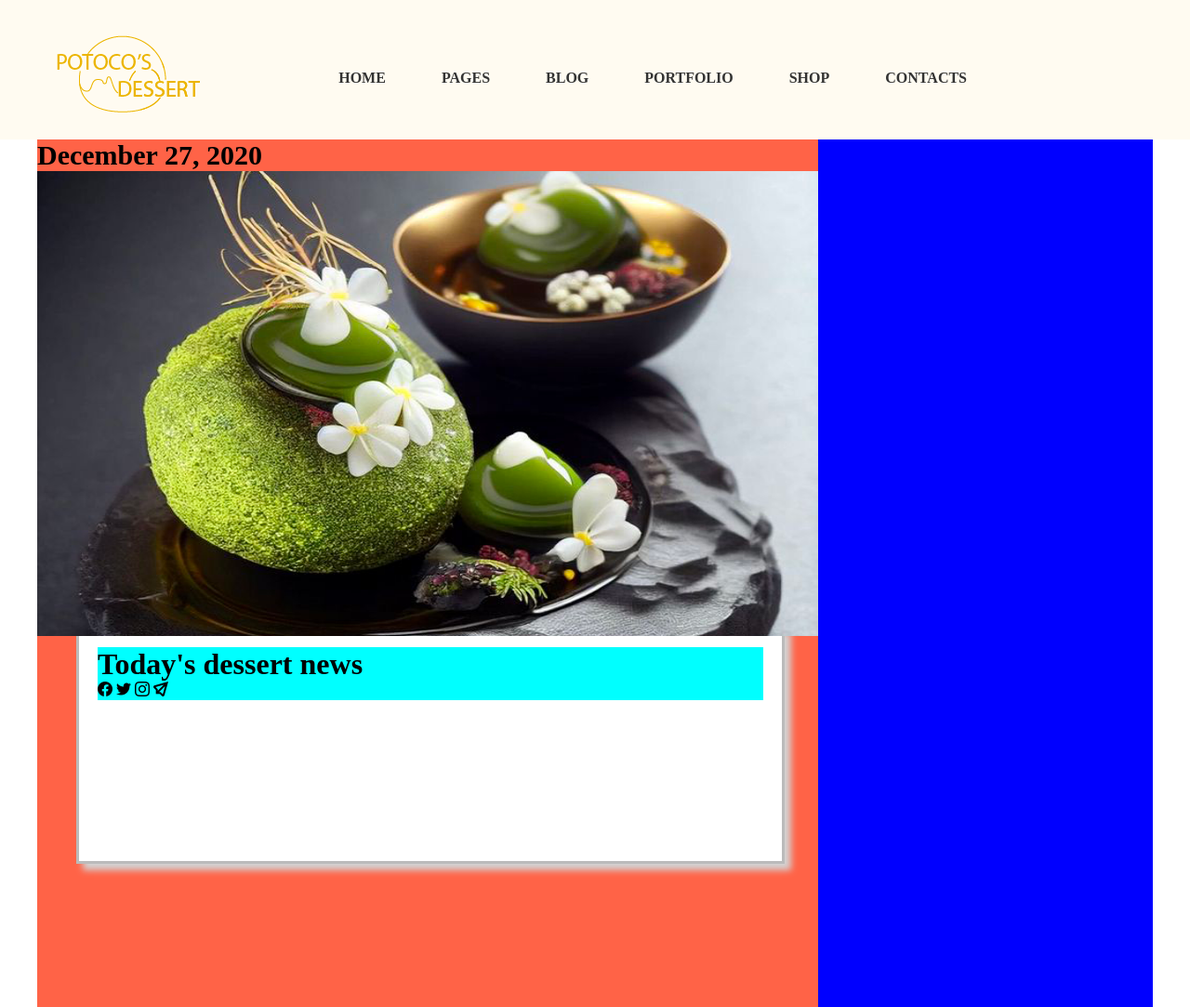
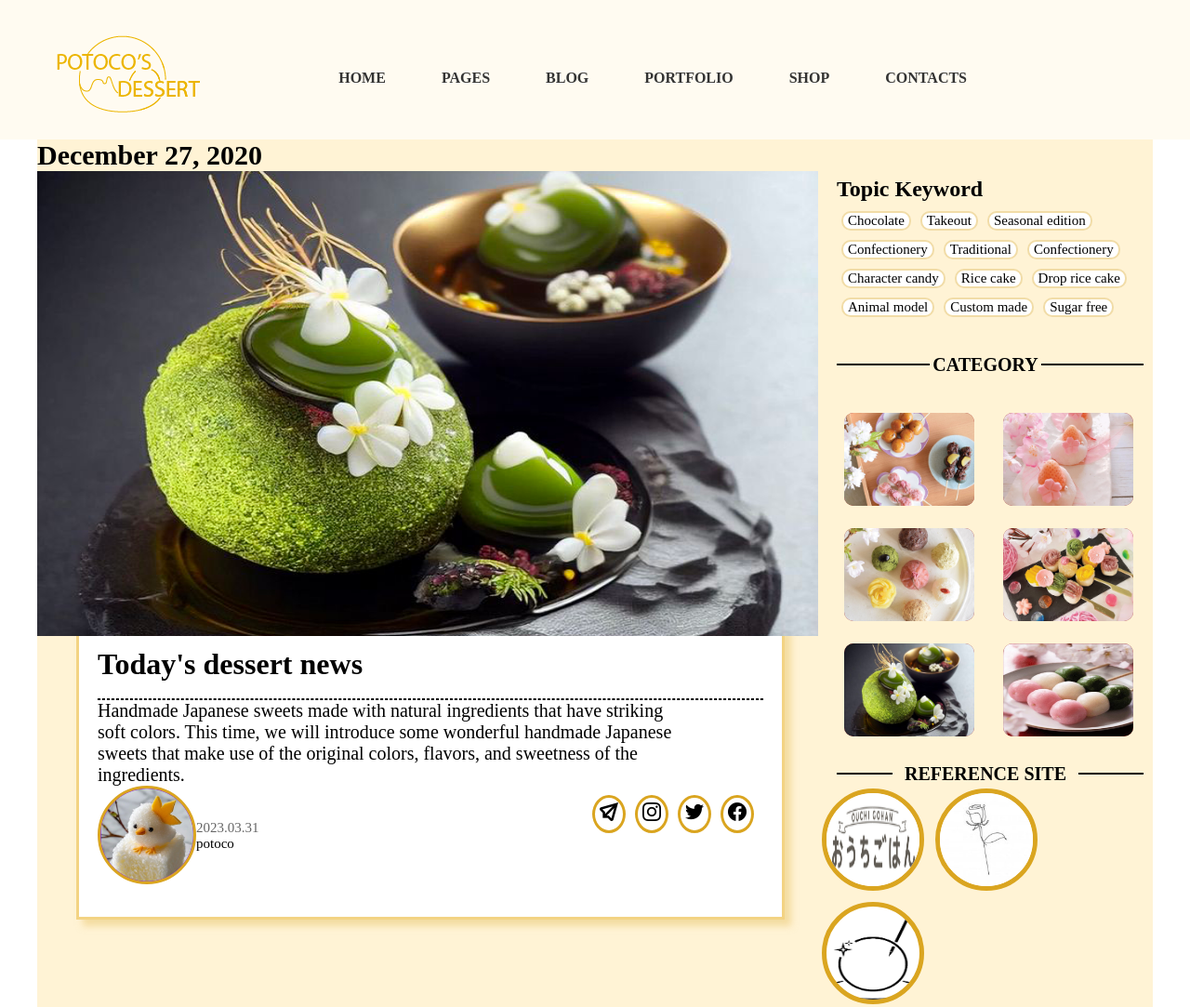
Before and after one commit to Potoco97/potoco_project1, a plain HTML site: page sub.html in a window 1280 px wide. Shown: the top 1083 px of the page at 93% size. Drawn offline with nearby package versions, Linux system fonts and the light colour scheme.

Commit message:
2025-04-01

```diff
--- a/css/common.css
+++ b/css/common.css
@@ -7,11 +7,12 @@ a{text-decoration: none; color: #333;}
 .container{width: 1200px; height: 100%; margin: 0 auto; }
 
 /* 헤더 */
-header{width: 1200px; height: 150px; margin: 0 auto; }
-#logo{float: left; margin: 37.5px 20px 0; block-size: 130px 69px ; /*background-color: aqua;*/}
-nav{float: right; margin: 75px 170px 0 0; /*background-color: aqua;*/}
+header{width: 1200px; height: 150px; margin: 0 auto;}
+#logo{float: left; margin: 37.5px 20px 0; block-size: 130px 69px ;}
+nav{float: right; margin: 75px 170px 0 0; }
 nav li{float:left; padding: 0px 30px;}
-nav li a{font-weight: bold; word-spacing:10px}
+nav li a{font-weight: bold; word-spacing:10px;}
+nav li:hover{font-size: 20px;transition: 0.5s; cursor: pointer;}
 
 
 
@@ -19,8 +20,8 @@ nav li a{font-weight: bold; word-spacing:10px}
 #container{width: 100%; height: 350px;clear: both; background-color: #444; text-align: center;}
 .co1 img {width: 100px; height: auto; }
 .co1 p {font-size: 30px; color: #fff;}
-.co1 p i{font-size: 20px; border-style: solid; border-radius:50%; border-color: goldenrod; padding: 10px;}
-.co1 p i:hover {background-color: goldenrod; }
+.co1 p i{font-size: 20px; border-style: solid; border-radius:50%; border-color: goldenrod; padding: 10px; cursor: pointer; }
+.co1 p i:hover {background-color: goldenrod;  }
 
 .co2 img {width: 60px; height: auto; color: goldenrod;}
 .co2 p {font-size: 17px; text-align: left; margin: -150px; color: #fff;}
--- a/css/maiin.css
+++ b/css/maiin.css
@@ -15,7 +15,7 @@
 .snet img{width: 143px; position: absolute; top: 5%; left: 45%;}
 .snet p {text-align:center; font-size: 10px; border: 1px solid goldenrod; width: 120px; margin: 0 auto; padding: 10px;}
 .snet button{text-align:center; padding: 10px; width: 120px; border: 1px solid transparent; background-color: #fffbf1; transition: 0.5s}
-.snet button:hover{border: 1px solid goldenrod; background-color: goldenrod; color: #fff; }
+.snet button:hover{border: 1px solid goldenrod; background-color: goldenrod; color: #fff; cursor: pointer;}
 .snet h3 {text-align:center; font-size: 92px; font-family: 'Times New Roman', Times, serif ; margin-top: 19%; mix-blend-mode: soft-light;}
 
 /* 스토리 */
@@ -58,7 +58,7 @@
 .sp p{font-size: 23px; color: goldenrod;}
 .sp h3{font-size: 48px; letter-spacing: 0.2em; color: #fff; font-weight: 500;}
 .sp button:hover{border: 10px solid goldenrod; background-color: goldenrod; color: #fff; }
-.sp button {border: 10px solid rgb(92, 49, 0); background-color: rgb(92, 49, 0);padding: 10px; color: #fff; transition: 0.5s;}
+.sp button {border: 10px solid rgb(92, 49, 0); background-color: rgb(92, 49, 0);padding: 10px; color: #fff; transition: 0.5s; cursor: pointer;}
 
 /* 카테고리 */
 #category{width: 100%; height: 990px; /*background-color: crimson;*/}
@@ -93,7 +93,7 @@ video { position: absolute; top: 50%; left: 50%; width: 100%; height: 100%; obje
 .post {clear: left; padding-top: 50px;}
 .snet p, .post p {text-align:center; font-size: 10px; border: 1px solid goldenrod; width: 120px; margin: 0 auto; padding: 10px;}
 .snet button, .post button{text-align:center; padding: 10px; width: 120px; border: 1px solid transparent; background-color: #fff; transition: 0.5s}
-.snet button:hover, .post button:hover{border: 1px solid goldenrod; background-color: goldenrod; color: #fff; }
+.snet button:hover, .post button:hover{border: 1px solid goldenrod; background-color: goldenrod; color: #fff; cursor: pointer;}
 
 #bg{width: 100%; height: 300px; background: url(../img/endimg.png) 50% 110%/contain repeat-x;
     }
--- a/css/sub.css
+++ b/css/sub.css
@@ -1,12 +1,37 @@
 @charset "utf-8";
 
 #top{width: 100%; height: 150px;  background-color: #fffbf1;}
-.content{width: 70%;height: 1000px; float: left; background-color: tomato;}
+.content{width: 70%;height: 1000px; float: left; background-color: #fff3d5;}
 .content h2{font-size: 30px; font-weight: 550}
 .ma img{width: 100%;height: 500px; background-color:blueviolet;}
-.mabox{width: 90%;height: 250px; margin-top: -15px; margin-left: 5%; box-shadow: 7px 7px 7px #d3d3d3;
-        border-style: solid; border-color: #bbbbbb; background-color: #fff;}
-.map {margin: 20px; ; background-color: aqua;}
+.mabox{width: 90%;height: 310px; margin-top: -15px; margin-left: 5%; box-shadow: 7px 7px 7px #e9c77285;
+        border-style: solid; border-color: #f3d383; background-color: #fff;}
+.map {margin: 20px;}
+.map img {width: 100px; height: 100px; border-style: solid;color: goldenrod; border-radius: 50%; object-fit:cover; float: left;}
+.map i {float: right; margin-right: 10px; margin-top: 10px; font-size: 20px; border-style: solid; border-radius:50%; border-color: goldenrod; padding: 5px;}
+.map i:hover {background-color: goldenrod; cursor: pointer;}
+.map p {font-size: 20px;}
+.map span {font-size: 15px; color:#666;}
+.map h4 {font-weight: 500; color:#000}
+div hr {border-style: dashed;}
 
+aside{width: 30%; height: 1000px; float: right; background-color: #fff3d5;}
+.as {margin-left: 20px; margin-top: 40px;}
+.as p {font-size: 15px; border-style: solid;transition: 0.2s; border-radius:10px;
+       background-color: #fff; border-color: #f1dca7;border-width: 2px; margin:0 5px; margin-top: 10px; padding: 0 5px; float: left;}
+.as p:hover{background-color: goldenrod; cursor: pointer;}
 
-aside{width: 30%; height: 1000px; float: right; background-color: blue;}
+.cate {clear: both;padding-top: 20px;}
+.cate h2{font-size: 20px;text-align: center;margin-top: 20px;position: relative; }
+.cate h2:before{margin-left: 10px; content: ''; position: absolute;bottom: 50%; left: 10px; width: 100px; height: 2px; background-color: #000;}
+.cate h2:after{content: ''; position: absolute;bottom: 50%; right: 10px; width: 110px; height: 2px; background-color: #000;}
+.cate img{position:relative;background-color: brown; color: #fff; width: 140px; height: 100px; margin-left: 27.5px; margin-top: 20px; border-radius: 10px;
+          border-style: solid; border-color: none; border-width: 0;}
+.cate img:hover{cursor: pointer; transition: 1s;transform:scale(-100%,100%); width: 150px; height: 120px;}
+
+.re {height: 200px; position: relative; clear: both;padding-top: 20px;}
+.re h2{font-size: 20px;text-align: center;margin-top: 5px;position: relative; }
+.re h2:before{margin-left: 10px; content: ''; position: absolute;bottom: 50%; left: 10px; width: 60px; height: 2px; background-color: #000;}
+.re h2:after{content: ''; position: absolute;bottom: 50%; right: 10px; width: 70px; height: 2px; background-color: #000;}
+.re img{overflow: hidden;margin: 4.1px; text-align: center; background-color: #fff;border: solid goldenrod; width: 100px; height: 100px; border-radius: 50%; border-width: 5px;}
+.re img:hover{cursor: pointer; transition: 1s;transform:scale(-100%,100%); width: 120px;height: 120px;}
--- a/sub.html
+++ b/sub.html
@@ -43,15 +43,52 @@ https://cdn.jsdelivr.net/npm/@flaticon/flaticon-uicons@3.3.1/css/all/all.min.css
                     <div class="mabox">
                         <div class="map">
                         <h1>Today's dessert news</h1>
-                        <i></i>
-                        <i class="fi fi-brands-facebook"></i> <i class="fi fi-brands-twitter"></i>
-                        <i class="fi fi-brands-instagram"></i> <i class="fi fi-bs-paper-plane"></i>
+                        <br><hr>
+                        <p>Handmade Japanese sweets made with natural ingredients that have striking <br>
+                            soft colors. This time, we will introduce some wonderful handmade Japanese <br>
+                            sweets that make use of the original colors, flavors, and sweetness of the <br>
+                            ingredients.
+                            <br>
+                        <i class="fi fi-brands-facebook"></i><i class="fi fi-brands-twitter"></i>
+                        <i class="fi fi-brands-instagram"></i><i class="fi fi-bs-paper-plane"></i>
+                    </p>
+                     <img src="img/category5.png" alt=""><br><br><span>2023.03.31 <h4>potoco</h4>
+                     </span>
+
+
                         </div>
                     </div>
                 </div>
 
             </div>
-            <aside></aside>
+            <aside>
+                <div class="as">
+                    <h1>Topic Keyword</h1> <p>Chocolate</p><p>Takeout</p><p>Seasonal edition</p>
+                     <p>Confectionery</p><p>Traditional</p><p>Confectionery</p>
+                     <p>Character candy</p><p>Rice cake</p>
+                     <p>Drop rice cake</p> <p>Animal model</p>
+                     <p>Custom made</p><p>Sugar free</p>
+                </div>
+
+                <div class="cate">
+                    <h2>CATEGORY</h2>
+                    <div class="cate">
+                    <img src="img/sub_paig/sub_main_img2.png" alt="">
+                    <img src="img/sub_paig/sub_main_img3.png" alt="">
+                    <img src="img/sub_paig/sub_main_img4.png" alt="">
+                    <img src="img/sub_paig/sub_main_img5.png" alt="">
+                    <img src="img/sub_paig/sub_main_img1.png" alt="">
+                    <img src="img/post2.png" alt="">
+                </div>
+                </div>
+
+                <div class="re">
+                    <h2>REFERENCE SITE</h2>
+                    <img src="img/sub_paig/sub_jcaff.PNG" alt="">
+                    <img src="img/sub_paig/sub_rose.jpg" alt="">
+                    <img src="img/main_logo.png" alt="">
+                </div>
+            </aside>
         </div>
 
 
```
Also changed, not shown: img/sub_paig/sub_jcaff.PNG (added), img/sub_paig/sub_rose.jpg (added).
